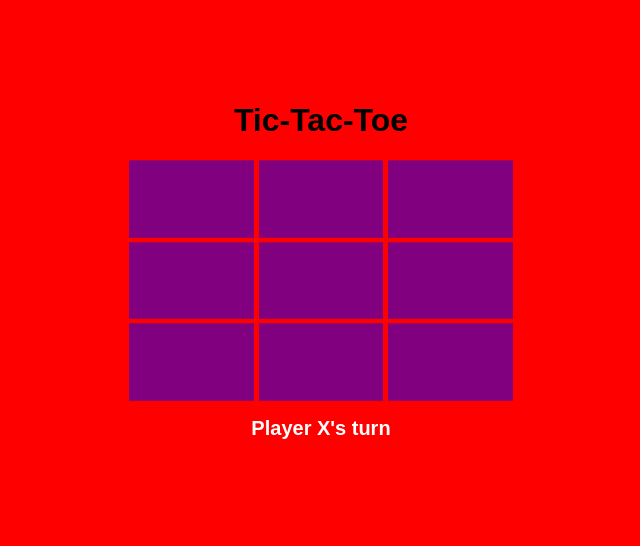
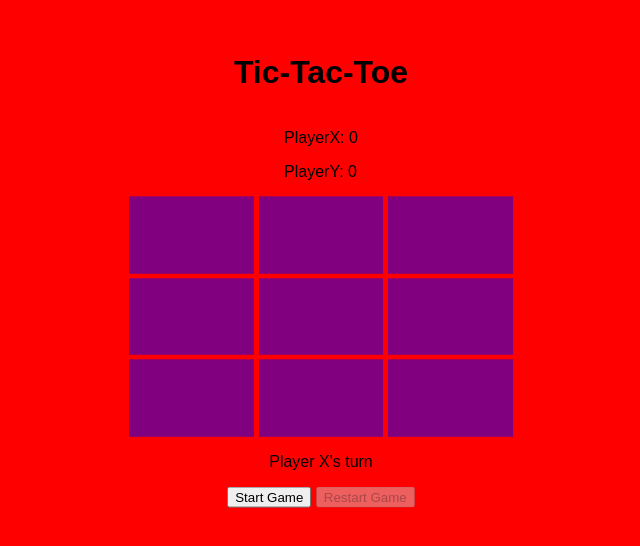
Before and after one commit to mujju-0/Tic-Tac-Toe-Game, a plain HTML site: page index.html in a window 1280 px wide. Shown: the part 130-676 px from the top of the page, without its empty margins (319-959 px from the left). Drawn offline with Linux system fonts and the light colour scheme.

Commit message:
Update index.html

```diff
--- a/index.html
+++ b/index.html
@@ -1,4 +1,4 @@
-<!DOCTYPE html>
+ <!DOCTYPE html>
 <html lang="en">
 <head>
   <meta charset="UTF-8">
@@ -9,6 +9,12 @@
 <body>
   <main>
     <h1>Tic-Tac-Toe</h1>
+    <div>
+      <div id="score">
+        <p id="playerX">PlayerX: <span id="x">0</span></p>
+        <p id="playerY">PlayerY: <span id="y">0</span></p>
+      </div>
+    </div>
     <div id="main_div">
       <!-- The 3x3 grid -->
       <button class="cell" id="cell-0"></button>
@@ -21,7 +27,12 @@
       <button class="cell" id="cell-7"></button>
       <button class="cell" id="cell-8"></button>
     </div>
-    <p id="status">Player X's turn</p>
+    <p id="message" >Player X's turn</p>
+
+    <div id="buttons">
+      <button id="start-btn">Start Game</button>
+      <button id="restart-btn" disabled>Restart Game</button>
+  </div>
   </main>
 
   <script src="script.js"></script>
```
